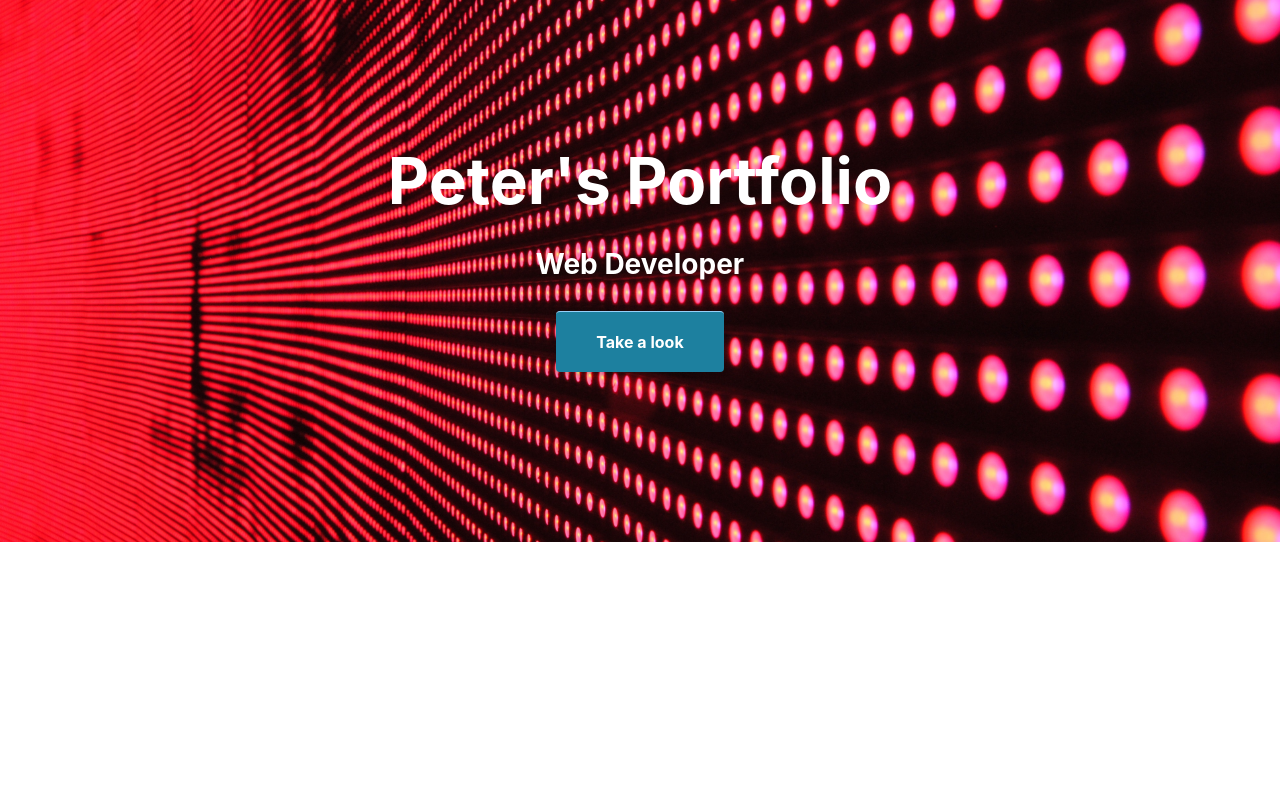
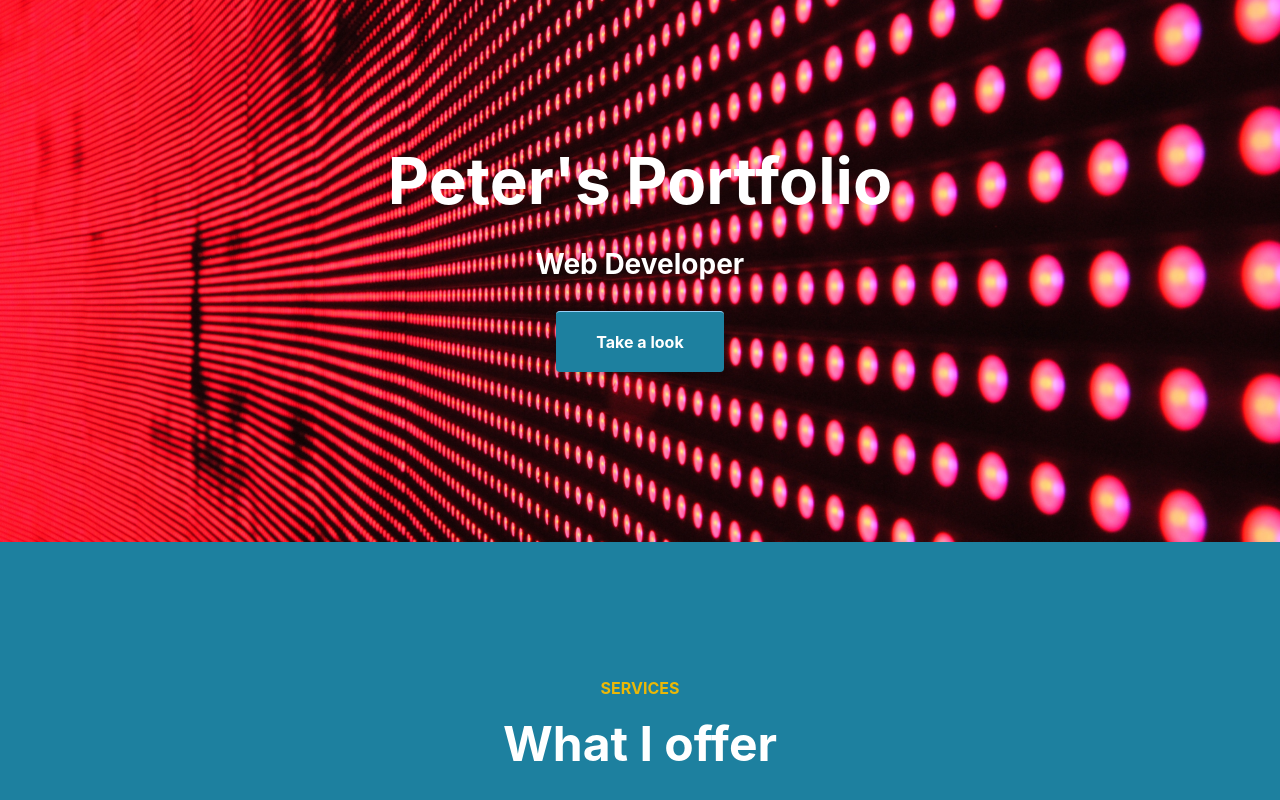
Before and after one commit to peterjuff/Portfolio-, a React (Create React App) app in the folder portfolio/: page / in a window 1280 px wide. Shown: the part 244-1044 px from the top of the page. Before the commit the page ends 800 px from the top, so only its background shows below. Built offline with nearby package versions, Linux system fonts and the light colour scheme.

Commit message:
can't resolve react

```diff
--- /dev/null
+++ b/package.json
@@ -0,0 +1,5 @@
+{
+  "dependencies": {
+    "react-icons": "^3.2.2"
+  }
+}
--- a/portfolio/public/index.html
+++ b/portfolio/public/index.html
@@ -1,10 +1,14 @@
 <!DOCTYPE html>
 <html lang="en">
+
 <head>
   <meta charset="utf-8">
   <link rel="shortcut icon" href="%PUBLIC_URL%/favicon.ico">
   <meta name="viewport" content="width=device-width, initial-scale=1, shrink-to-fit=no">
   <meta name="theme-color" content="#000000">
+
+
+
   <!--
       manifest.json provides metadata used when your web app is added to the
       homescreen on Android. See https://developers.google.com/web/fundamentals/web-app-manifest/
@@ -21,6 +25,7 @@
     -->
   <title>React App</title>
 </head>
+
 <body>
   <noscript>
     You need to enable JavaScript to run this app.
@@ -37,4 +42,5 @@
       To create a production bundle, use `npm run build` or `yarn build`.
     -->
 </body>
+
 </html>
--- /dev/null
+++ b/portfolio/src/Components/Services.css
@@ -0,0 +1,19 @@
+.services {
+    background-color: #1d809f;
+    padding-top: 120px;
+    padding-bottom: 120px;
+    text-align: center;
+}
+
+.services h3 {
+    font-size: 16px;
+    text-transform: uppercase;
+    color: rgb(236, 184, 7);
+}
+
+.services h2 {
+    font-size: 48px;
+    color: #fff;
+    margin-top: 0px;
+    margin-bottom: 48px;
+}
--- /dev/null
+++ b/portfolio/src/Components/Services.jsx
@@ -0,0 +1,30 @@
+import React, { Component } from "react";
+import "./Services.css";
+import { FaCode } from "react-icons/fa";
+
+class Services extends Component {
+  render() {
+    return (
+      <div className="services">
+        <h3>services</h3>
+        <h2>What I offer</h2>
+        <div className="row">
+          <div>
+            <span>{FaCode}</span>
+          </div>
+          <div>
+            <span />
+          </div>
+          <div>
+            <span />
+          </div>
+          <div>
+            <span />
+          </div>
+        </div>
+      </div>
+    );
+  }
+}
+
+export default Services;
--- a/portfolio/src/index.jsx
+++ b/portfolio/src/index.jsx
@@ -4,6 +4,7 @@ import "./index.css";
 // import App from './App';
 import Navigation from "./Components/Navigation";
 import Header from "./Components/Header";
+import Services from "./Components/Services";
 import * as serviceWorker from "./serviceWorker";
 
 class App extends Component {
@@ -13,6 +14,7 @@ class App extends Component {
         <Navigation LogoTitle="Peter Juffernbruch" />
 
         <Header title="Peter's Portfolio" button="Take a look" />
+        <Services />
       </div>
     );
   }
```
Also changed, not shown: 2 other files (tests, documents, lock files or other folders). Lines whose indentation alone changed are shown as unchanged.
